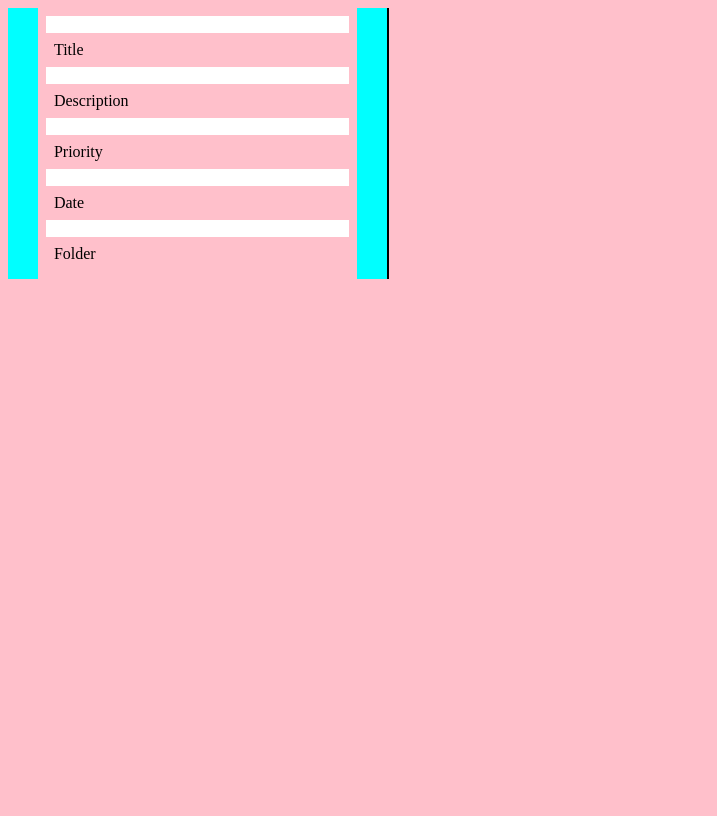
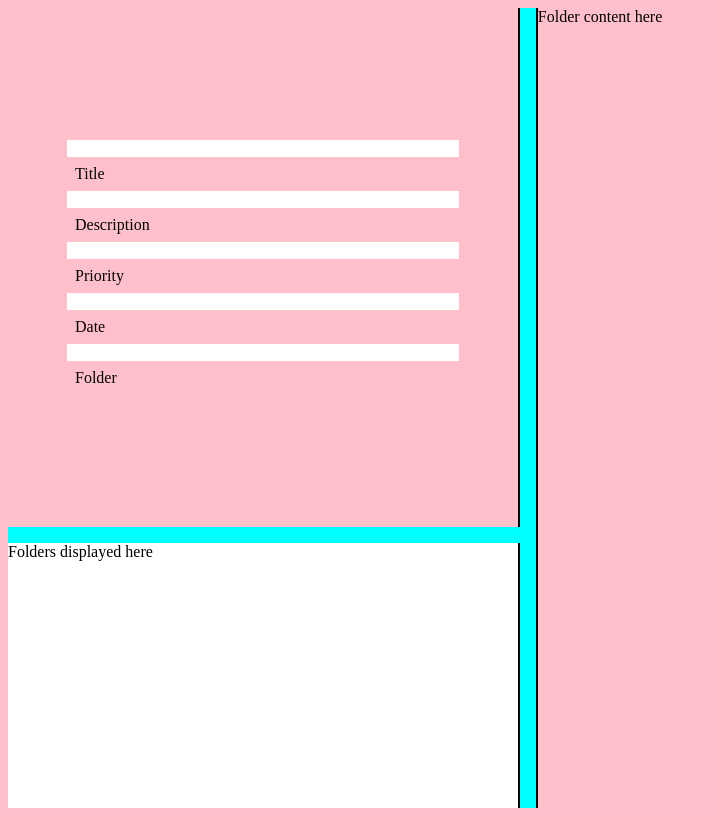
Before and after one commit to 2Tough/todo-list, a website built with webpack: page dist/index.html in a window 1280 px wide. Shown: the whole page, without its empty margins (0-717 px from the left). Built offline with nearby package versions, Linux system fonts and the light colour scheme.

Commit message:
Fixed details and upgraded display of panels.

```diff
--- a/src/newTodo.js
+++ b/src/newTodo.js
@@ -2,10 +2,21 @@
 export function newTodo() {
 
     const contentDiv = document.getElementById('main-content');
+    contentDiv.classList.add('contentDiv');
+
+    const mainPanelDiv = document.createElement('div');
+    mainPanelDiv.classList.add('mainPanelDiv');
+    mainPanelDiv.textContent = 'Folder content here'
+    contentDiv.appendChild(mainPanelDiv);
 
     const sidePanelDiv = document.createElement('div');
     sidePanelDiv.classList.add('sidePanelDiv');
     contentDiv.appendChild(sidePanelDiv);
+
+    const folderContentDiv = document.createElement('div');
+    folderContentDiv.classList.add('folderContentDiv');
+    folderContentDiv.textContent = 'Folders displayed here'
+    contentDiv.appendChild(folderContentDiv);
 
     const todoDiv = document.createElement('div');
     todoDiv.classList.add('todoDiv');
--- a/src/style.css
+++ b/src/style.css
@@ -1,15 +1,42 @@
 * {
     background-color: pink;
+
+    overflow: hidden;
+    box-sizing: border-box;
+}
+
+/* Main content panels */
+
+.contentDiv {
+    background-color: aqua;
+    height: 100vh;
+    width: 100vw;
+    display: grid;
+    grid-template-areas:
+        "side-panel main-content main-content"
+        "folder-panel main-content main-content";
+    grid-gap: 1em;
+
+}
+
+.mainPanelDiv {
+    grid-area: main-content;
+    border-left: black 2px solid;
+}
+
+.folderContentDiv {
+    background-color: white;
+    grid-area: folder-panel;
+    border-right: black 2px solid;
+
 }
 
 .sidePanelDiv {
+    grid-area: side-panel;
+    border-right: black 2px solid;
     display: flex;
-    flex-direction: column;
-    justify-content: start;
-    margin-right: auto;
-    background-color: aqua;
-    max-width: 30%;
-    border-right: black 2px solid;
+    justify-content: center;
+
 
 }
 
@@ -17,14 +44,9 @@
     display: flex;
     flex-direction: column;
     justify-content: flex-start;
-
     margin: auto;
-
     width: 80%;
     padding: 0.5em;
-
-
-
 }
 
 input {
```
Also changed, not shown: dist/main.js.
